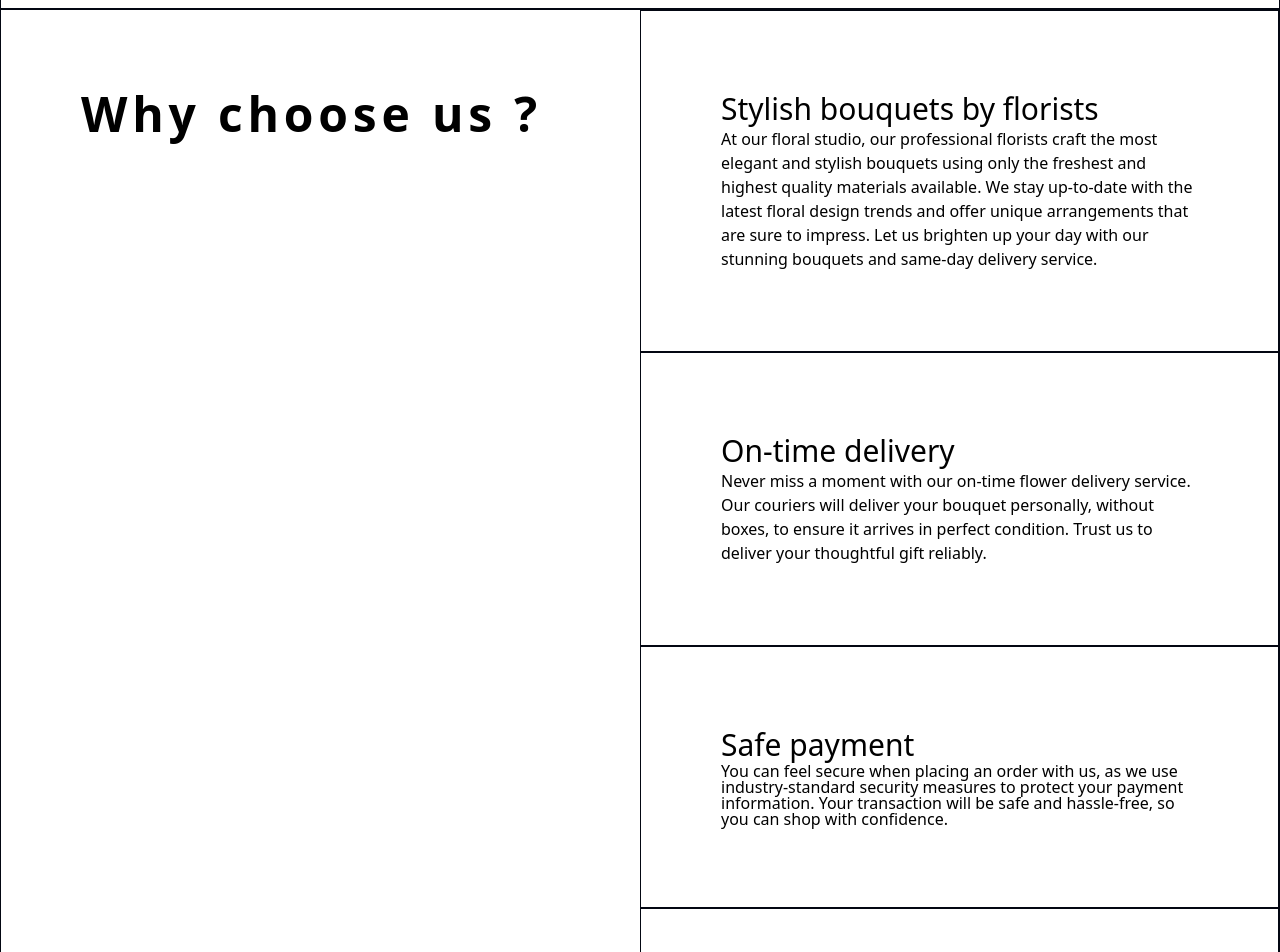
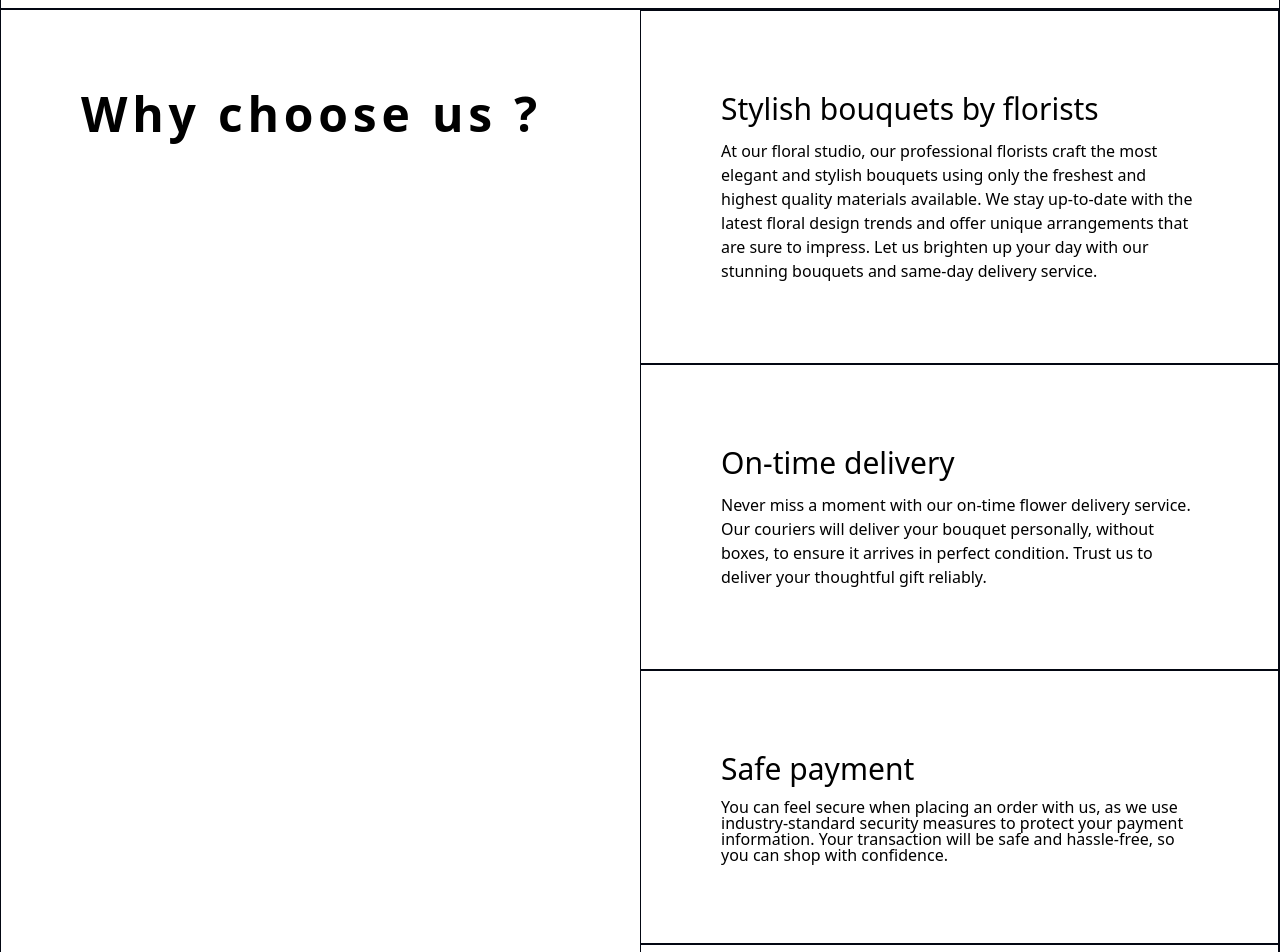
Before and after one commit to Amit-Sarode/Flower-Delivery, a React (Vite) app: page / in a window 1280 px wide. Shown: the part 2980-3932 px from the top of the page. Built offline with nearby package versions, Linux system fonts and the light colour scheme.

Commit message:
landing page

```diff
--- a/src/components/Footer.jsx
+++ b/src/components/Footer.jsx
@@ -13,7 +13,7 @@ function Footer() {
             <div className='col-start-1 border-r border-black flex flex-col p-8 gap-5'>
                 <p>Remember to offer beautiful flowers from Kyiv Florist Studio Valentines Day, Mothers Day, Christmas... Reminds you 7 days before. No spam or sharing your address</p>
                 <input type="text" className='w-full border-[1px] border-black p-3 ' placeholder='Your Email' />
-                <button className='remind  border-[1px] border-black p-3 bg-black text-white hover:bg-white hover:text-black'>REMIND</button>
+                <button className='remind  border-[1px] border-black p-3 bg-black text-white hover:bg-white hover:text-black ease-linear duration-300'>REMIND</button>
 
             </div>
             <div className='col-start-2 border-r border-black flex flex-col p-8 '>
--- a/src/components/Home.jsx
+++ b/src/components/Home.jsx
@@ -14,6 +14,7 @@ import { PiPhoneCallFill, PiTelegramLogoBold } from "react-icons/pi";
 import { RiPinterestLine } from "react-icons/ri";
 import { FiFacebook, FiTwitter } from "react-icons/fi";
 import { FaInstagram } from "react-icons/fa6";
+import './Navbar.css'
 // import { gsap } from "gsap";
 // import { useGSAP } from "@gsap/react";
 // import { ScrollTrigger } from "gsap/ScrollTrigger";
@@ -76,7 +77,7 @@ function Home() {
                     <p className='text-wrap '>We are a modern local floral studio, which specializes in the design and delivery of unique bouquets. We have the best florists who carefully select each look, our studio cooperates directly with farms for growing different flowers, so we always have fresh flowers, which are collected by our florists in exquisite bouquets. We have a collection of fresh bouquets, collections of dried bouquets, house plants, as well as fragrant candles from luxury brands to create the perfect atmosphere. Make someone's day amazing by sending flowers, plants and gifts the same or next day. Ordering flowers online has never been easier.
 
                     </p>
-                    <button className='uppercase font-[500] text-xl border border-slate-950 px-5 py-2 hover:bg-black hover:text-white'>Learn More</button>
+                    <button className='uppercase font-[500] text-xl border border-slate-950 px-5 py-2 hover:bg-black hover:text-white ease-linear duration-300'>Learn More</button>
                 </div>
             </div>
             <div className='h-[205vh] border border-gray-950'>
@@ -86,23 +87,23 @@ function Home() {
                 </div>
                 {/* page6 */}
                 <div className='page6 w-[50%] float-right  font-gilroy'>
-                    <div className='p-20 border border-gray-950'>
-                        <h2 className=' text-3xl font-[400] '>Stylish bouquets by florists</h2>
-                        <p className=''>At our floral studio, our professional florists craft the most elegant and stylish bouquets using only the freshest and highest quality materials available. We stay up-to-date with the latest floral design trends and offer unique arrangements that are sure to impress. Let us brighten up your day with our stunning bouquets and same-day delivery service.</p>
+                    <div className='p-20 border border-gray-950 flex flex-col   gap-3'>
+                        <h2 className='usblock text-3xl font-[400] '>Stylish bouquets by florists</h2>
+                        <p className='usblock'>At our floral studio, our professional florists craft the most elegant and stylish bouquets using only the freshest and highest quality materials available. We stay up-to-date with the latest floral design trends and offer unique arrangements that are sure to impress. Let us brighten up your day with our stunning bouquets and same-day delivery service.</p>
                     </div>
-                    <div className='p-20 border border-gray-950'>
-                        <h2 className=' text-3xl font-[400] '>On-time delivery</h2>
-                        <p>Never miss a moment with our on-time flower delivery service. Our couriers will deliver your bouquet personally, without boxes, to ensure it arrives in perfect condition. Trust us to deliver your thoughtful gift reliably.</p>
+                    <div className=' p-20 border border-gray-950 flex flex-col  gap-3'>
+                        <h2 className='usblock text-3xl font-[400] '>On-time delivery</h2>
+                        <p className='usblock'>Never miss a moment with our on-time flower delivery service. Our couriers will deliver your bouquet personally, without boxes, to ensure it arrives in perfect condition. Trust us to deliver your thoughtful gift reliably.</p>
                     </div>
-                    <div className='p-20 border border-gray-950'>
-                        <h2 className=' text-3xl font-[400]'>
+                    <div className='p-20 border border-gray-950 flex flex-col  gap-3'>
+                        <h2 className='usblock text-3xl font-[400]'>
                             Safe payment
                         </h2>
-                        <p className='leading-4'>You can feel secure when placing an order with us, as we use industry-standard security measures to protect your payment information. Your transaction will be safe and hassle-free, so you can shop with confidence.</p>
+                        <p className=' usblock leading-4'>You can feel secure when placing an order with us, as we use industry-standard security measures to protect your payment information. Your transaction will be safe and hassle-free, so you can shop with confidence.</p>
                     </div>
                     <div className='p-[69px] border border-gray-950'>
-                        <h2 className=' text-3xl font-[400] '>Subscription by your needs</h2>
-                        <p>
+                        <h2 className='usblock text-3xl font-[400] '>Subscription by your needs</h2>
+                        <p className='usblock'>
                             With our subscription service tailored to your specific needs, you can enjoy the convenience of having beautiful bouquets delivered straight to your door at regular intervals. Our flexible service is perfect for busy individuals or those who want to ensure they always have fresh flowers on hand. You'll save time and money with this hassle-free solution to your floral needs.
                         </p>
                     </div>
@@ -114,7 +115,7 @@ function Home() {
                     <h1>Let's Talk</h1>
                     <p>Enter your number and we'll call you back ASAP to help you with any questions or to place an order</p>
                     <input type="tel" placeholder='+91 XX XX XX XX XX' className='border border-slate-950 p-2'></input>
-                    <button className='uppercase font-[500] text-xl border border-slate-950 px-5 py-2 hover:bg-black hover:text-white'>Reach us</button>
+                    <button className='uppercase font-[500] text-xl border border-slate-950 px-5 py-2 hover:bg-black hover:text-white ease-linear duration-300'>Reach us</button>
                 </div>
                 <div>
                     <div>
@@ -185,16 +186,20 @@ function Home() {
             < div className='h-[20vh] w-[100%] flex items-center justify-center' >
                 <h1 className='text-7xl font-Gilroy font-[600]'>Our Service</h1>
             </div >
-            <div className='h-[100vh] w-[50%] float-left overflow-hidden'>
-                <img className='transition-transform object-fit duration-200 ease-linear hover:scale-125' src={serviceSvg1}></img>
-                <div className='float-right h-[100vh] w-[50%]'>
-                    <h3>service</h3>
-                    <h1>Flower Subcriptions</h1>
-                    <p>Experience the convenience and savings of regular flower deliveries with our flexible subscription service - up to 30% more profitable than one-time purchases.</p>
-                    <button className='uppercase font-[500] text-xl border border-slate-950 px-5 py-2 hover:bg-black hover:text-white'>Subscribe Now</button>
+
+            <div className='w-[100%]'>
+                <div className='h-[100vh] w-[50%] float-left '>
+                    <img className='transition-transform object-fit duration-200 ease-linear' src={serviceSvg1}></img>
                 </div>
+                <div className='w-[50%] float-right flex flex-col p-20 justify-center items-center font-Gilroy gap-5' >
+                    <h3 className='font-[600] text-2xl tracking-wide'>service</h3>
+                    <h1 className='font-[900] text-4xl tracking-widest'>Flower Subcriptions</h1>
+                    <p className='text-wrap'>Experience the convenience and savings of regular flower deliveries with our flexible subscription service - up to 30% more profitable than one-time purchases.</p>
+                    <button className='uppercase font-[500] text-l border border-slate-950 px-5 py-2 hover:bg-black hover:text-white ease-linear duration-300 '>Subscribe Now</button>
+
+                </div>
+
             </div>
-
             {/* page10 */}
             <div className='h-[100vh] w-[100%] flex text-[#fff] justify-center items-center font-Gilroy'>
                 <img className='z-0 absolute' src={serviceSvg2} alt="Service Section" />
--- a/src/components/Navbar.css
+++ b/src/components/Navbar.css
@@ -68,3 +68,22 @@
     --tw-translate-x: 0.75rem;
     transform: translate(var(--tw-translate-x), var(--tw-translate-y)) rotate(var(--tw-rotate)) skewX(var(--tw-skew-x)) skewY(var(--tw-skew-y)) scaleX(var(--tw-scale-x)) scaleY(var(--tw-scale-y));
 }
+
+
+@keyframes apear {
+    from {
+        opacity: 0;
+        transform: translateY(50%);
+    }
+
+    to {
+        opacity: 1;
+    }
+
+}
+
+.usblock {
+    animation: apear linear;
+    animation-timeline: view();
+    animation-range: entry 0% cover 40%;
+}
```
